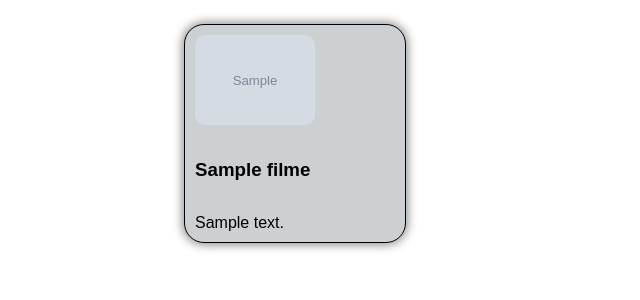
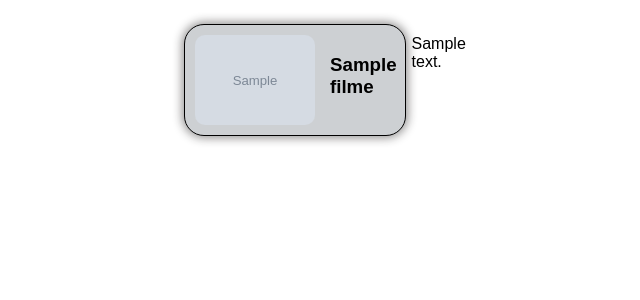
Before and after one commit to rogeriovc/catalogo-filme, a PHP site: page /catalogo-filme/app/view/filme/home.php in a window 1280 px wide. Shown: the part 72-372 px from the top of the page, without its empty margins (345-985 px from the left). Run offline with PHP 8.4, Linux system fonts and the light colour scheme; tables that the repository leaves empty or names only in its code hold one stand-in row (values such as "Sample post"); grey boxes marked "Sample" are stand-in pictures; some web fonts are replaced.

Commit message:
Update style.css

```diff
--- a/public/CSS/style.css
+++ b/public/CSS/style.css
@@ -113,13 +113,14 @@ ul{
     flex-wrap: wrap;
     gap: 20px;
     justify-content: center;
+    flex-direction: row;
 }
 
 .container_card .cards {
     border: 1px solid black;
     width: 200px;
     display: flex;
-    flex-direction: column;
+    flex-direction: row;
     border-radius: 20px;
     padding: 10px;
     gap: 15px;
```
